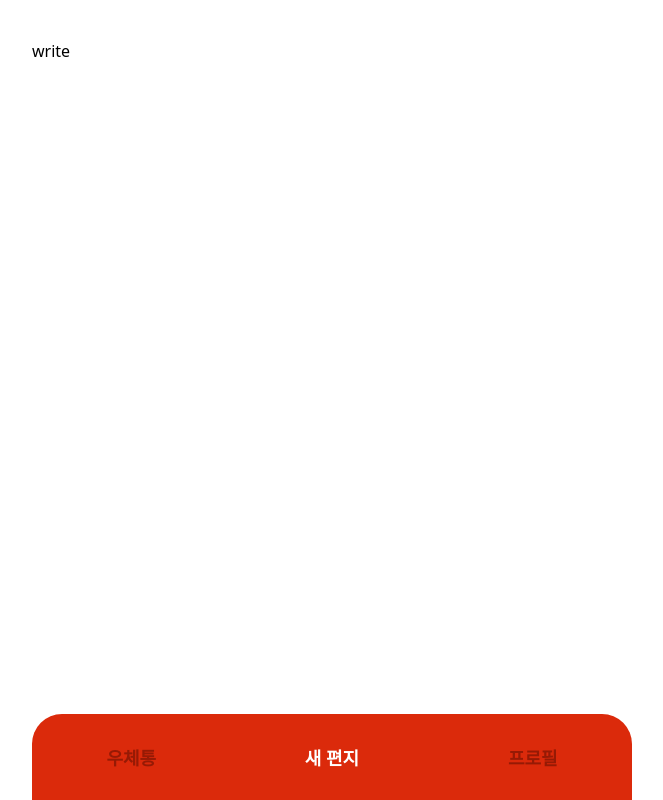
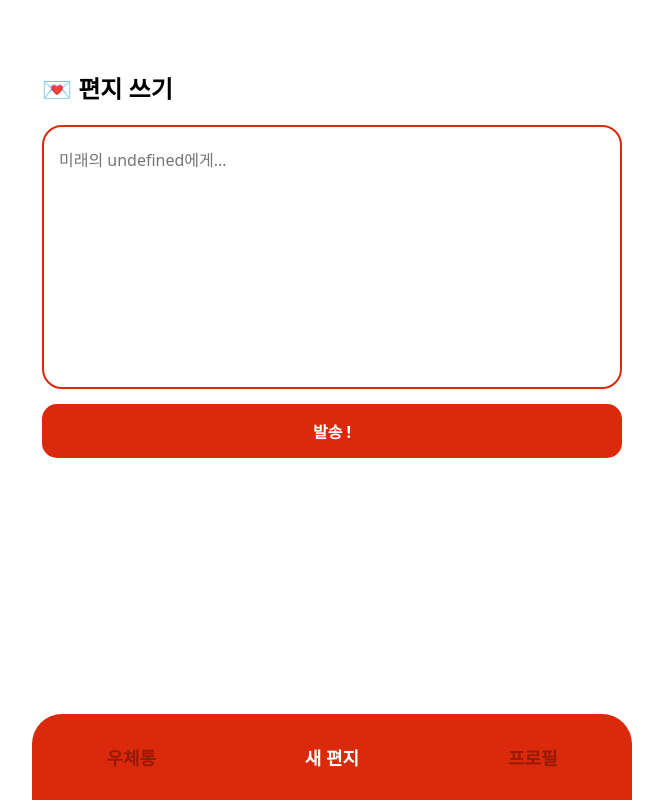
Before and after one commit to seungmin-dev/from-me-to-me, a Next.js app: page /write in a window 1280 px wide. Shown: the whole page, without its empty margins (308-971 px from the left). Built offline with nearby package versions, Linux system fonts and the light colour scheme; no server answers.

Commit message:
Feat: 편지 쓰기 기능 추가

```diff
--- a/src/components/units/write/index.tsx
+++ b/src/components/units/write/index.tsx
@@ -1,3 +1,90 @@
+import styled from "@emotion/styled";
+import { addDoc, collection } from "firebase/firestore";
+import { useSession } from "next-auth/react";
+import { useState } from "react";
+import { db } from "../../../../firestore";
+
+const Wrapper = styled.div`
+  padding: 30px 10px;
+`;
+const Title = styled.h2`
+  margin-bottom: 20px;
+`;
+const Textarea = styled.textarea`
+  border: 2px solid #db2a0b;
+  padding: 20px 15px;
+  font-size: 16px;
+  font-family: system-ui, -apple-system, BlinkMacSystemFont, "Segoe UI", Roboto,
+    Oxygen, Ubuntu, Cantarell, "Open Sans", "Helvetica Neue", sans-serif;
+  width: 100%;
+  resize: none;
+  border-radius: 20px;
+  margin-bottom: 10px;
+  &::placeholder {
+    font-size: 16px;
+    font-family: system-ui, -apple-system, BlinkMacSystemFont, "Segoe UI",
+      Roboto, Oxygen, Ubuntu, Cantarell, "Open Sans", "Helvetica Neue",
+      sans-serif;
+  }
+  &:focus {
+    outline: none;
+    border-color: #db2a0b;
+  }
+`;
+const Button = styled.button`
+  width: 100%;
+  background-color: #db2a0b;
+  border: none;
+  color: white;
+  padding: 15px 0;
+  border-radius: 15px;
+  font-weight: 600;
+  font-size: 16px;
+  cursor: pointer;
+  &:focus,
+  &:hover {
+    opacity: 0.9;
+  }
+`;
+
 export const Write = () => {
-  return <div>write</div>;
+  const { data } = useSession();
+  const [loading, setLoading] = useState(false);
+  const [contents, setContents] = useState("");
+  const onChange = (e: React.ChangeEvent<HTMLTextAreaElement>): void => {
+    setContents(e.target.value);
+  };
+  const onClickSubmit = async (e: React.MouseEvent<HTMLButtonElement>) => {
+    try {
+      setLoading(true);
+      if (!contents.length) {
+        alert("편지를 작성해야 보낼 수 있어요 🤨");
+        return;
+      }
+      await addDoc(collection(db, "letters"), {
+        contents,
+        createdAt: Date.now(),
+        username: data?.user?.name,
+      });
+      setContents("");
+    } catch (error) {
+      console.log(error);
+    } finally {
+      setLoading(false);
+    }
+  };
+  return (
+    <Wrapper>
+      <Title>💌 편지 쓰기</Title>
+      <Textarea
+        onChange={onChange}
+        value={contents}
+        rows={10}
+        placeholder={`미래의 ${data?.user?.name}에게...`}
+      />
+      <Button onClick={onClickSubmit}>
+        {loading ? "미래로 보내는 중..." : "발송 !"}
+      </Button>
+    </Wrapper>
+  );
 };
```
